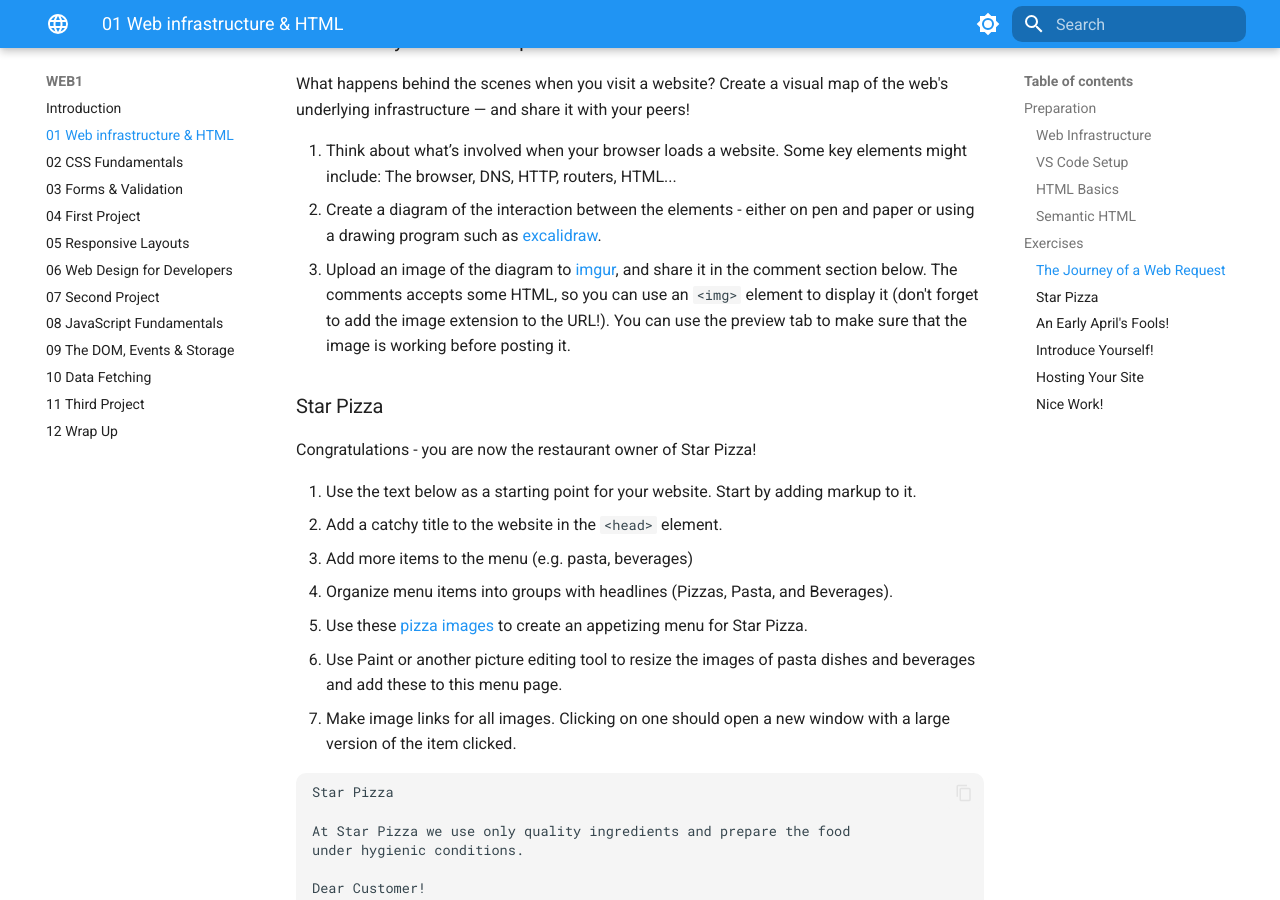
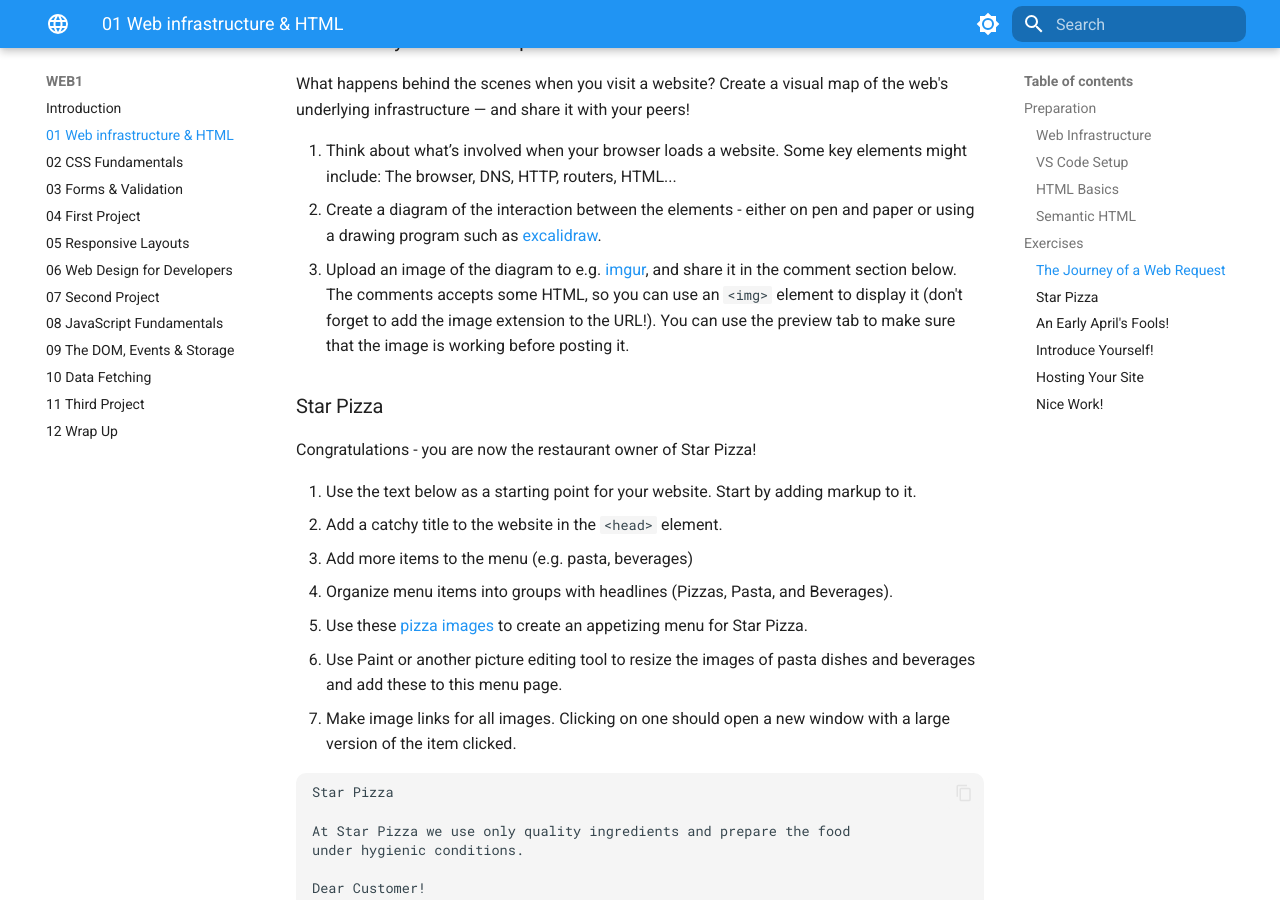
Before and after one commit to KasperKnop/WEB1, an MkDocs documentation site: the page built from docs/01-web-infrastructure-and-html.md, in a window 1280 px wide and 900 px high, scrolled down 1284 px. Built offline with MkDocs 1.6.1 and Material for MkDocs 9.7.7, drawn with Linux system fonts in a browser that asks for light colours; emoji names are drawn with the system emoji font; comment, search, counter and statistics services are not loaded.

```diff
--- a/docs/01-web-infrastructure-and-html.md
+++ b/docs/01-web-infrastructure-and-html.md
@@ -48,7 +48,7 @@ What happens behind the scenes when you visit a website? Create a visual map of
 
 1. Think about what’s involved when your browser loads a website. Some key elements might include: The browser, DNS, HTTP, routers, HTML...
 2. Create a diagram of the interaction between the elements - either on pen and paper or using a drawing program such as [excalidraw](https://excalidraw.com/){:target="\_blank"}.
-3. Upload an image of the diagram to [imgur](https://imgur.com/upload){:target="\_blank"}, and share it in the comment section below. The comments accepts some HTML, so you can use an `<img>` element to display it (don't forget to add the image extension to the URL!). You can use the preview tab to make sure that the image is working before posting it.
+3. Upload an image of the diagram to e.g. [imgur](https://imgur.com/upload){:target="\_blank"}, and share it in the comment section below. The comments accepts some HTML, so you can use an `<img>` element to display it (don't forget to add the image extension to the URL!). You can use the preview tab to make sure that the image is working before posting it.
 
 ### Star Pizza
 
```
